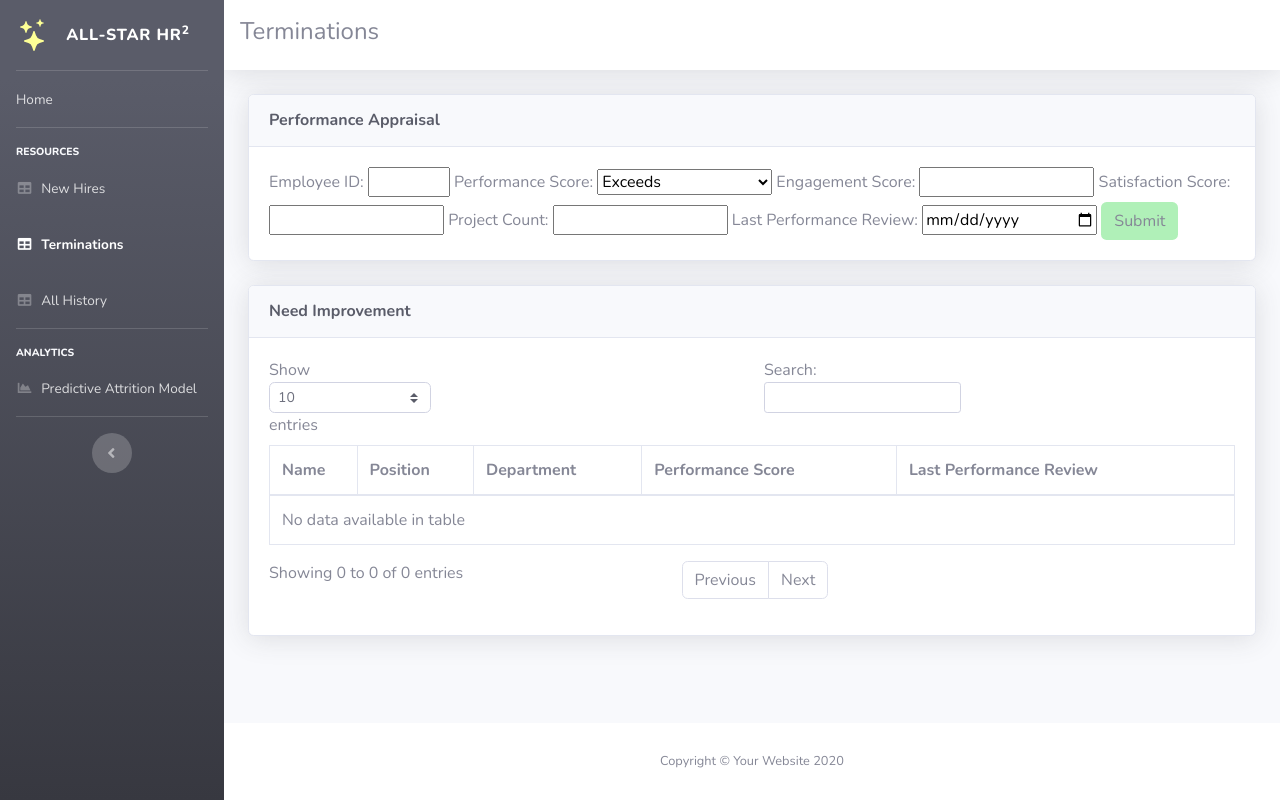
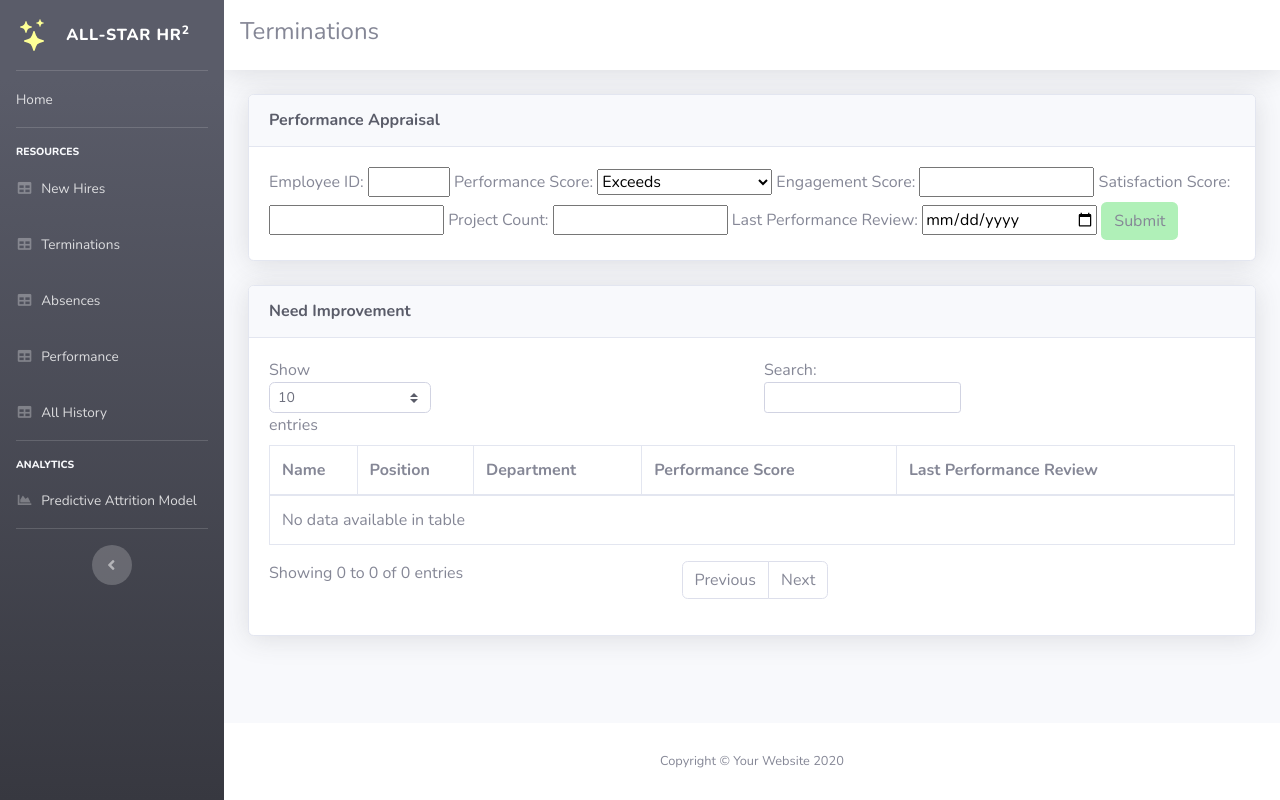
Before and after one commit to SteveZych/Final-Project, a Flask app: template templates/performance.html in a window 1280 px wide. Run offline with Flask 2, Linux system fonts and the light colour scheme; the template is opened without the code that fills it, so the values that code supplies are empty; some libraries are stand-ins or nearby versions.

Commit message:
fixed issue in model with loss showing as NaN, updated readme, fixed perormance.html left nav

```diff
--- a/templates/performance.html
+++ b/templates/performance.html
@@ -62,14 +62,15 @@
                 <a class="nav-link" href="/newHires">
                     <i class="fas fa-fw fa-table"></i>
                     <span>New Hires</span></a>
-            </li>
-
-            <li class="nav-item active">
                 <a class="nav-link" href="/terminations">
                     <i class="fas fa-fw fa-table"></i>
                     <span>Terminations</span></a>
-            </li>
-            <li class="nav-item">
+                <a class="nav-link" href="/tardy">
+                    <i class="fas fa-fw fa-table"></i>
+                    <span>Absences</span></a>
+                <a class="nav-link" href="/performance">
+                    <i class="fas fa-fw fa-table"></i>
+                    <span>Performance</span></a>
                 <a class="nav-link" href="/tables">
                     <i class="fas fa-fw fa-table"></i>
                     <span>All History</span></a>
```
Also changed, not shown: README.md, 1 other file.
